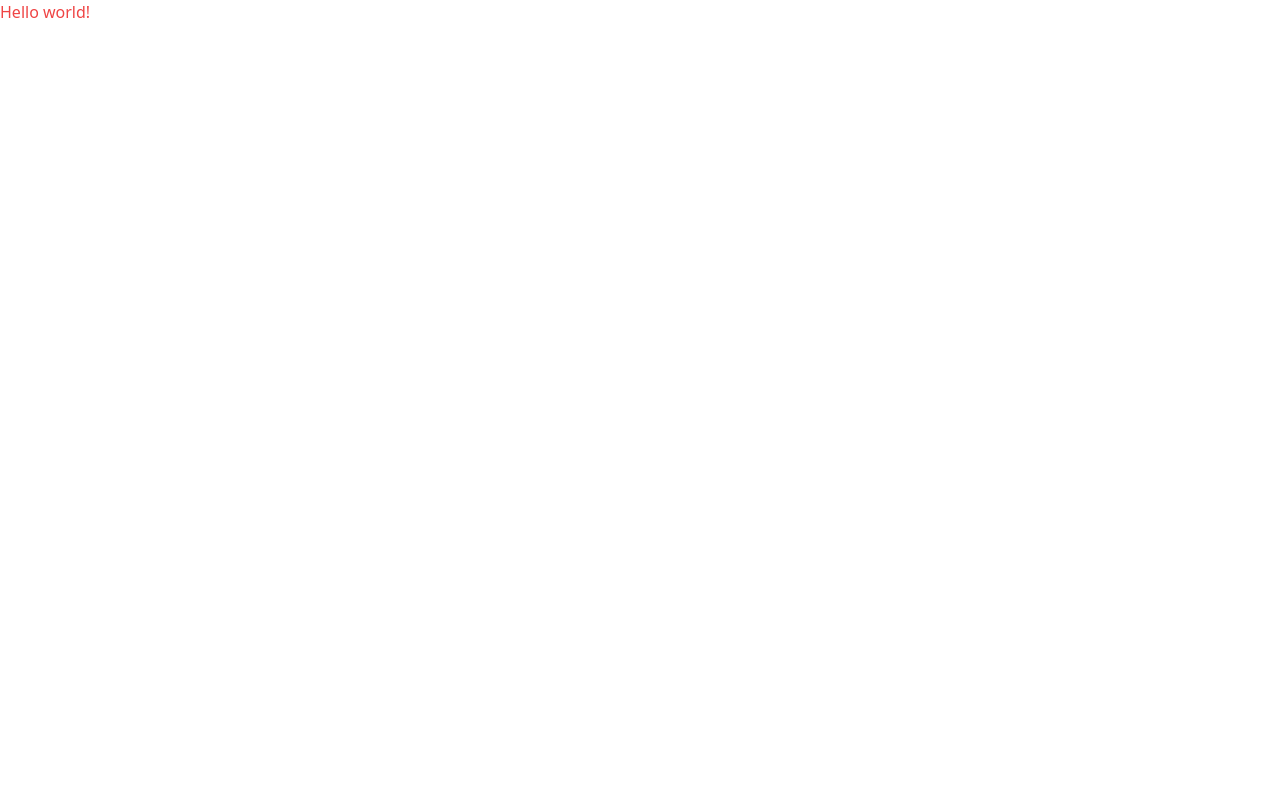
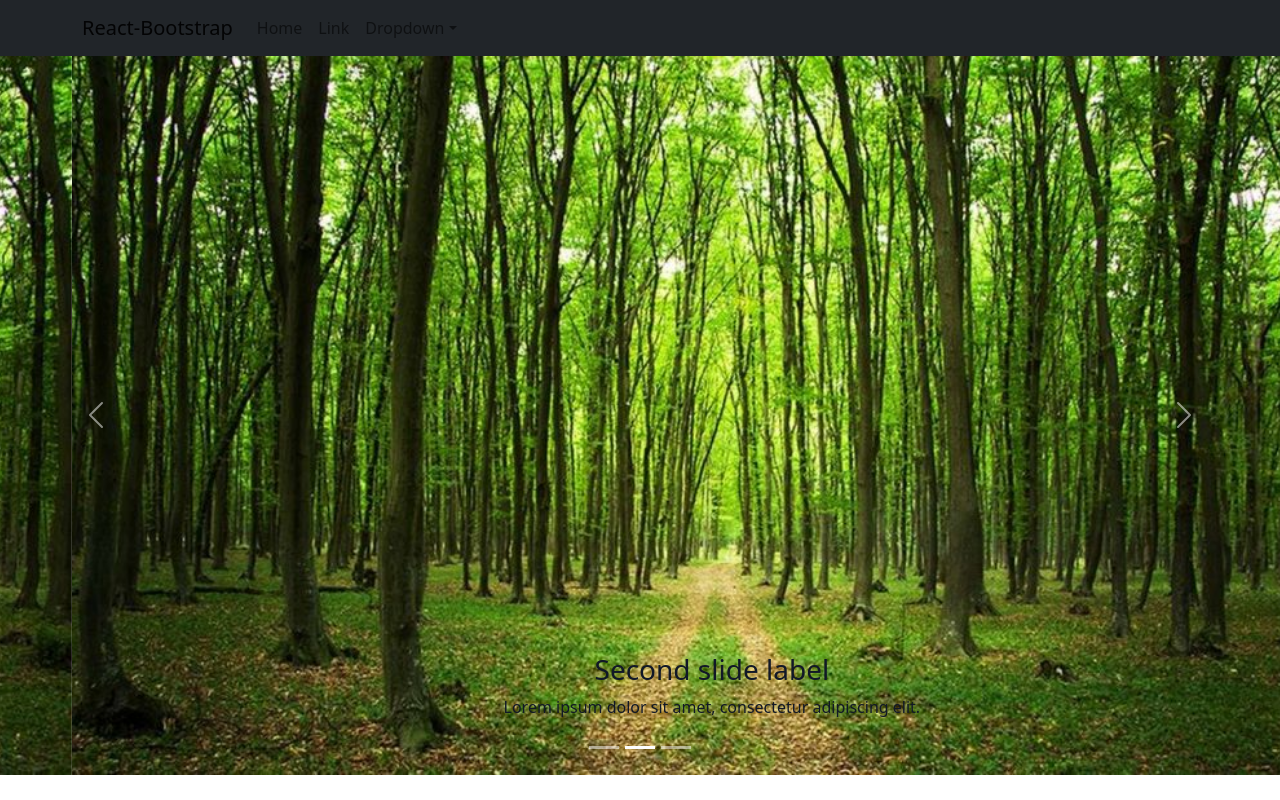
Before and after one commit to yusufCoding/YapSatFrontend, a React (Create React App) app: page / in a window 1280 px wide. Built offline with nearby package versions, Linux system fonts and the light colour scheme.

Commit message:
Bootstrap denemesi

```diff
--- a/package.json
+++ b/package.json
@@ -6,7 +6,11 @@
     "@testing-library/jest-dom": "^5.16.4",
     "@testing-library/react": "^13.3.0",
     "@testing-library/user-event": "^13.5.0",
+    "bootstrap": "^5.2.0",
+    "jquery": "^3.6.0",
+    "popper.js": "^1.16.1",
     "react": "^18.2.0",
+    "react-bootstrap": "^2.4.0",
     "react-dom": "^18.2.0",
     "react-scripts": "5.0.1",
     "web-vitals": "^2.1.4"
--- a/src/App.js
+++ b/src/App.js
@@ -3,9 +3,17 @@ import './App.css';
 
 function App() {
   return (
-    <h1 className="text-red-500">
-    Hello world!
-  </h1>
+<div class="bg-white dark:bg-slate-800 rounded-lg h-screen px-6 py-8 ring-1 ring-slate-900/5 shadow-xl">
+  <div>
+    <span class="inline-flex items-center justify-center p-2 bg-indigo-500 rounded-md shadow-lg">
+      <svg class="h-6 w-6 text-white" xmlns="http://www.w3.org/2000/svg" fill="none" viewBox="0 0 24 24" stroke="currentColor" aria-hidden="true"></svg>
+    </span>
+  </div>
+  <h3 class="text-slate-900 dark:text-white mt-5 text-base font-medium tracking-tight">Writes Upside-Down</h3>
+  <p class="text-slate-500 dark:text-slate-400 mt-2 text-sm">
+The Zero Gravity Pen can be used to write in any orientation, including upside-down. It even works in outer space.
+  </p>
+</div>
   );
 }
 
--- /dev/null
+++ b/src/components/Serhadcomponent.css
@@ -0,0 +1,3 @@
+@tailwind base;
+@tailwind components;
+@tailwind utilities;
--- /dev/null
+++ b/src/components/Serhadcomponent.js
@@ -0,0 +1,79 @@
+import React from 'react'
+import Carousel from 'react-bootstrap/Carousel';
+import Container from 'react-bootstrap/Container';
+import Nav from 'react-bootstrap/Nav';
+import Navbar from 'react-bootstrap/Navbar';
+import NavDropdown from 'react-bootstrap/NavDropdown';
+import orman from "./orman.jpg"
+
+const Serhadcomponent = () => {
+  return (
+    <div>
+    <Navbar bg="dark" expand="lg">
+      <Container>
+        <Navbar.Brand href="#home">React-Bootstrap</Navbar.Brand>
+        <Navbar.Toggle aria-controls="basic-navbar-nav" />
+        <Navbar.Collapse id="basic-navbar-nav">
+          <Nav className="me-auto">
+            <Nav.Link href="#home">Home</Nav.Link>
+            <Nav.Link href="#link">Link</Nav.Link>
+            <NavDropdown title="Dropdown" id="basic-nav-dropdown">
+              <NavDropdown.Item href="#action/3.1">Action</NavDropdown.Item>
+              <NavDropdown.Item href="#action/3.2">
+                Another action
+              </NavDropdown.Item>
+              <NavDropdown.Item href="#action/3.3">Something</NavDropdown.Item>
+              <NavDropdown.Divider />
+              <NavDropdown.Item href="#action/3.4">
+                Separated link
+              </NavDropdown.Item>
+            </NavDropdown>
+          </Nav>
+        </Navbar.Collapse>
+      </Container>
+    </Navbar>
+
+<Carousel>
+      <Carousel.Item>
+        <img
+          className="d-block w-100"
+          src={orman}
+          alt="First slide"
+        />
+        <Carousel.Caption>
+          <h3 className="text-gray-900">First slide label</h3>
+          <p className="text-gray-900">Nulla vitae elit libero, a pharetra augue mollis interdum.</p>
+        </Carousel.Caption>
+      </Carousel.Item>
+      <Carousel.Item>
+        <img
+          className="d-block w-100"
+          src={orman}
+          alt="Second slide"
+        />
+
+        <Carousel.Caption>
+          <h3 className="text-gray-900">Second slide label</h3>
+          <p className="text-gray-900">Lorem ipsum dolor sit amet, consectetur adipiscing elit.</p>
+        </Carousel.Caption>
+      </Carousel.Item>
+      <Carousel.Item>
+        <img
+          className="d-block w-100"
+          src={orman}
+          alt="Third slide"
+        />
+
+        <Carousel.Caption>
+          <h3 className="text-gray-900">Third slide label</h3>
+          <p className="text-gray-900">
+            Praesent commodo cursus magna, vel scelerisque nisl consectetur.
+          </p>
+        </Carousel.Caption>
+      </Carousel.Item>
+    </Carousel>
+    </div>
+  );
+}
+
+export default Serhadcomponent
--- a/src/index.js
+++ b/src/index.js
@@ -3,11 +3,16 @@ import ReactDOM from 'react-dom/client';
 import './index.css';
 import App from './App';
 import reportWebVitals from './reportWebVitals';
+import 'bootstrap/dist/css/bootstrap.min.css';
+import 'bootstrap/dist/js/bootstrap.bundle.min';
+import $ from 'jquery';
+import Popper from 'popper.js';
+import Serhadcomponent from './components/Serhadcomponent';
 
 const root = ReactDOM.createRoot(document.getElementById('root'));
 root.render(
   <React.StrictMode>
-    <App />
+    <Serhadcomponent/>
   </React.StrictMode>
 );
 
```
Also changed, not shown: src/components/orman.jpg (added), 1 other file (tests, documents, lock files or other folders).
